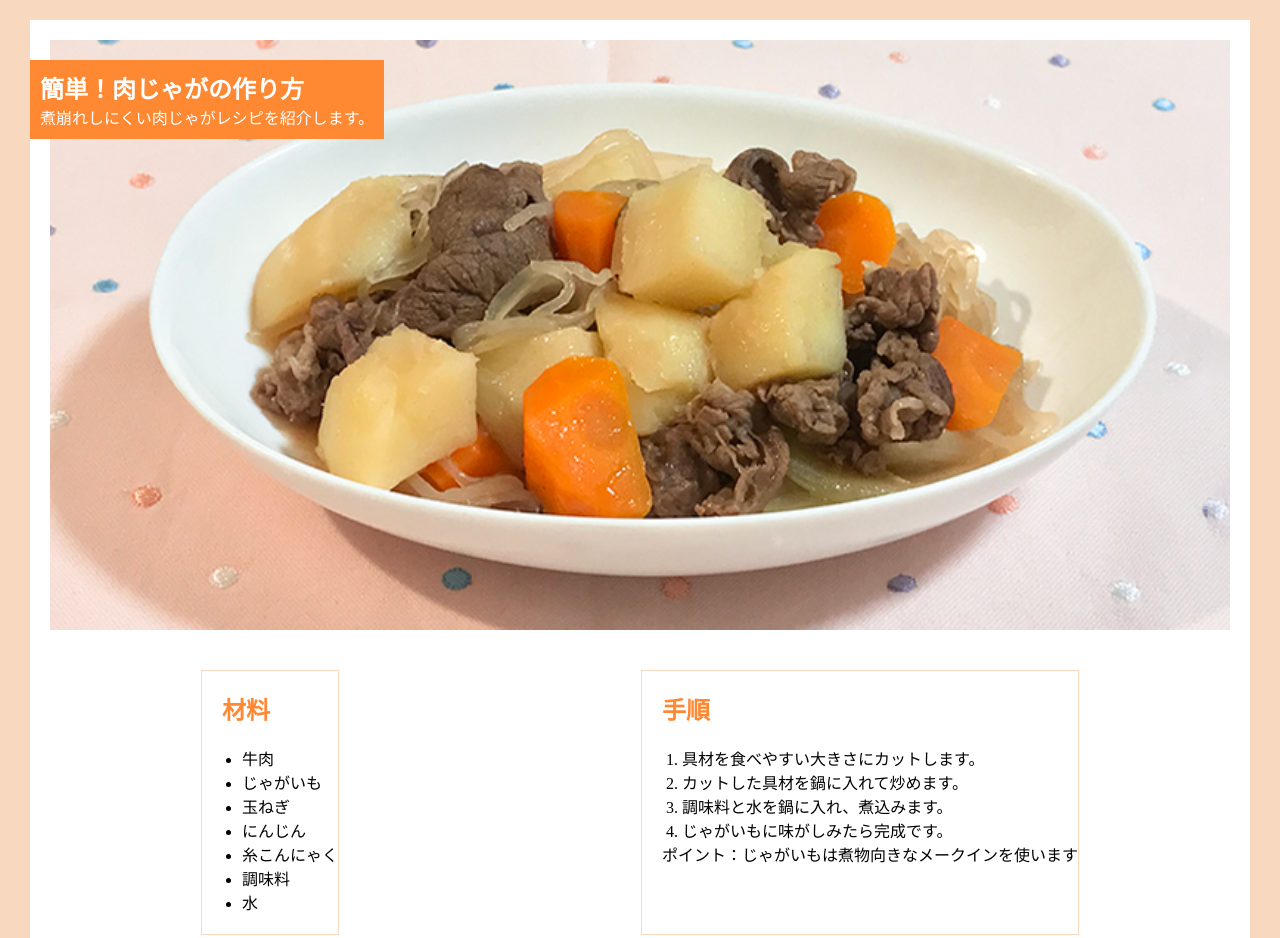
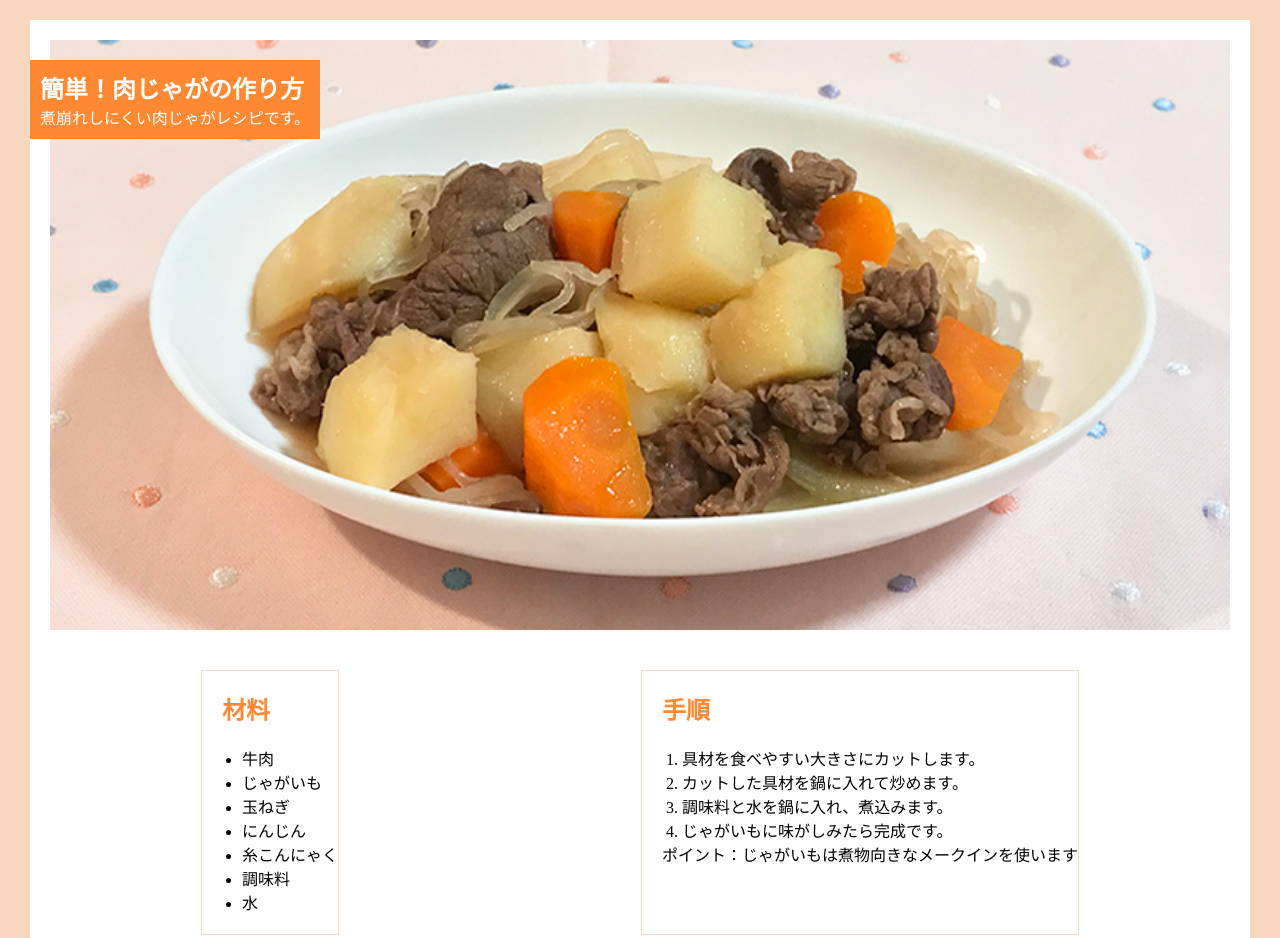
Before and after one commit to 20213075-asanokeiju/S1A101, a plain HTML site: page challenge/ch.html in a window 1280 px wide. Shown: the top 938 px of the page. Drawn offline with Linux system fonts and the light colour scheme.

Commit message:
Add files via upload
誤字などを直しました。

```diff
--- a/challenge/ch.html
+++ b/challenge/ch.html
@@ -11,7 +11,7 @@
 
             <header class="header1">
                 <h1>簡単！肉じゃがの作り方</h1>
-                煮崩れしにくい肉じゃがレシピを紹介します。
+                煮崩れしにくい肉じゃがレシピです。
             </header>
 
 
```
Also changed, not shown: ensyu/12.html (+1 -1 lines).
